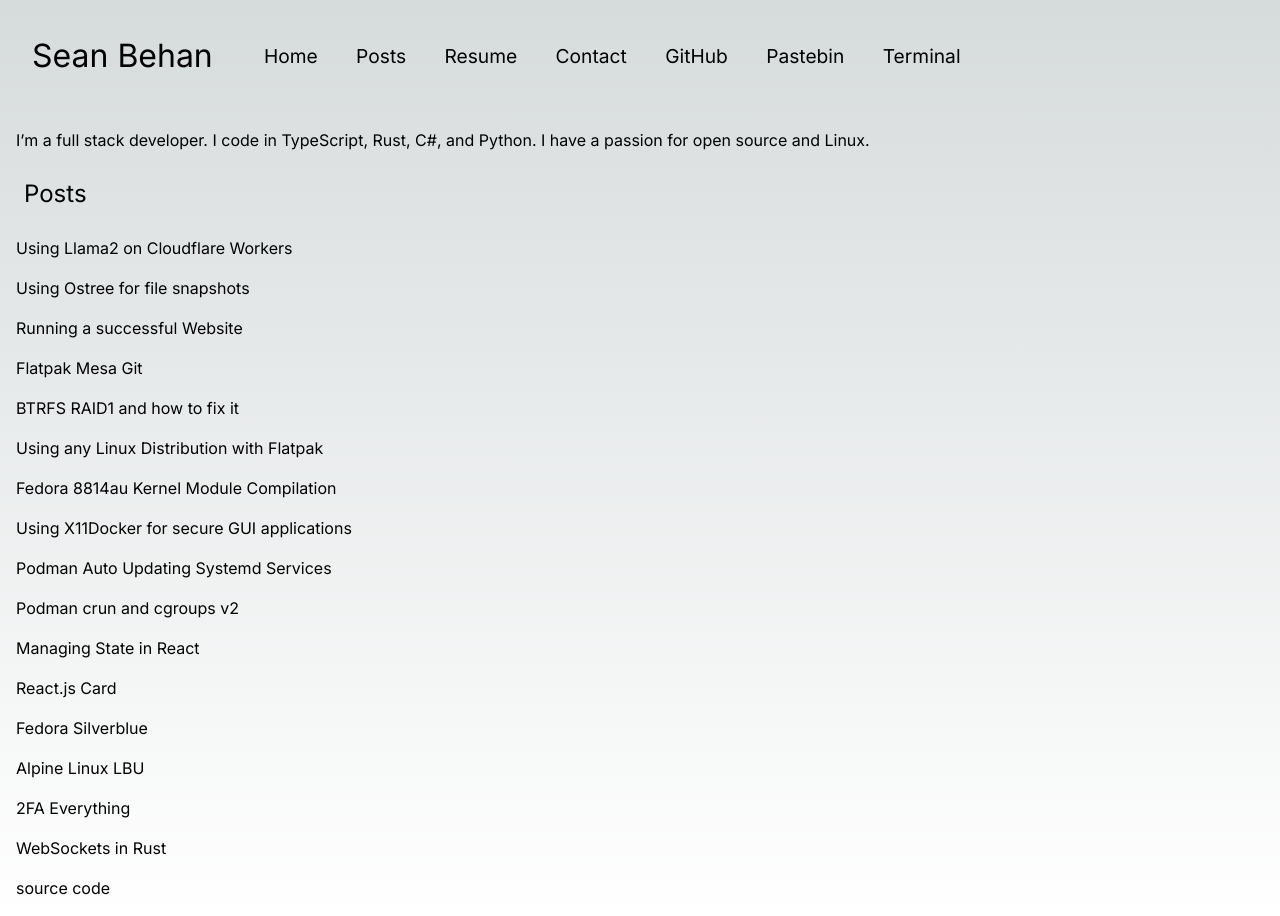
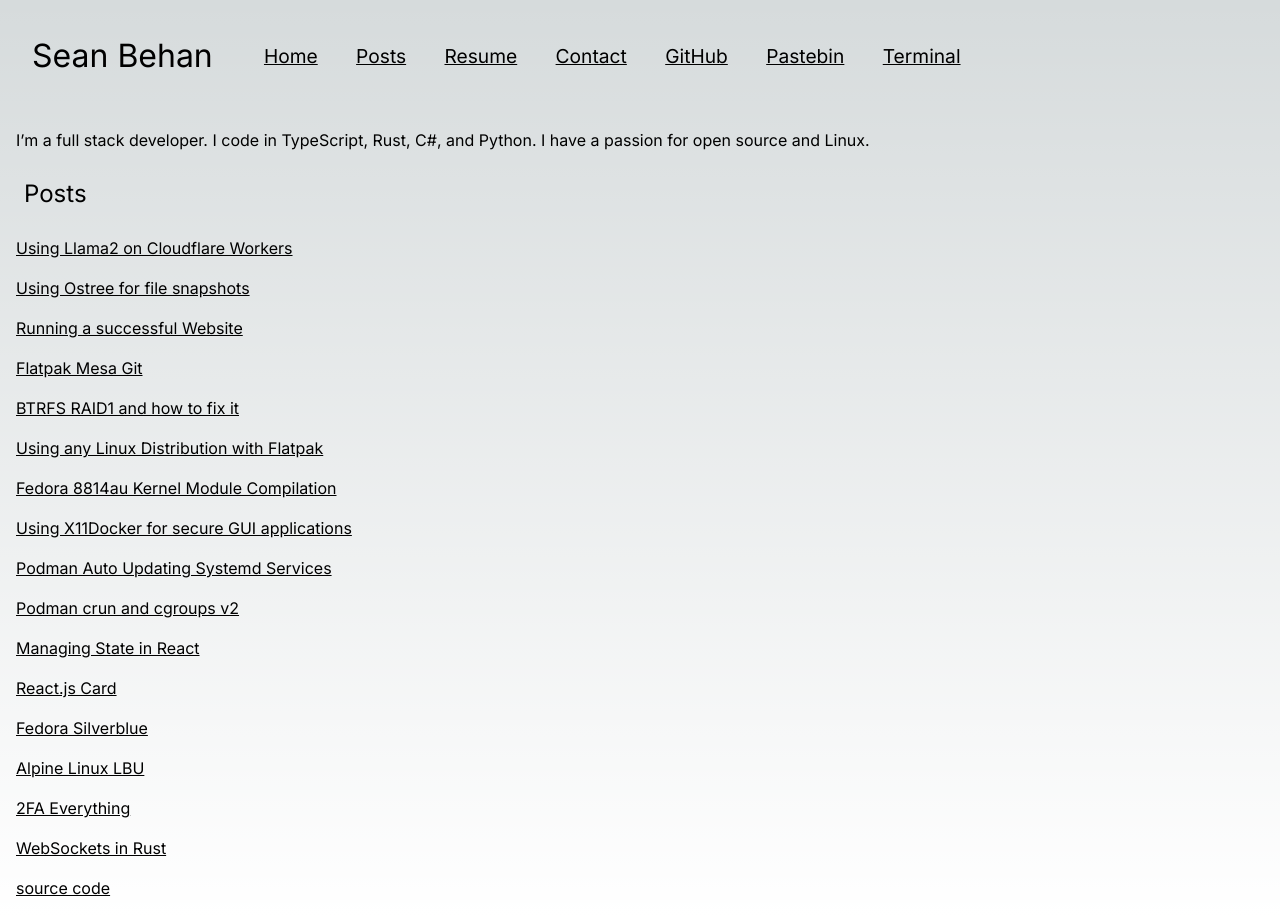
Before and after one commit to codebam/nextjs-website, a Next.js app: page / in a window 1280 px wide. Built offline with nearby package versions, Linux system fonts and the light colour scheme.

Commit message:
add underline to links

```diff
--- a/src/app/globals.css
+++ b/src/app/globals.css
@@ -51,3 +51,7 @@ h2 {
 p, article, footer {
   margin: 1em;
 }
+
+a {
+  text-decoration: underline;
+}
```
